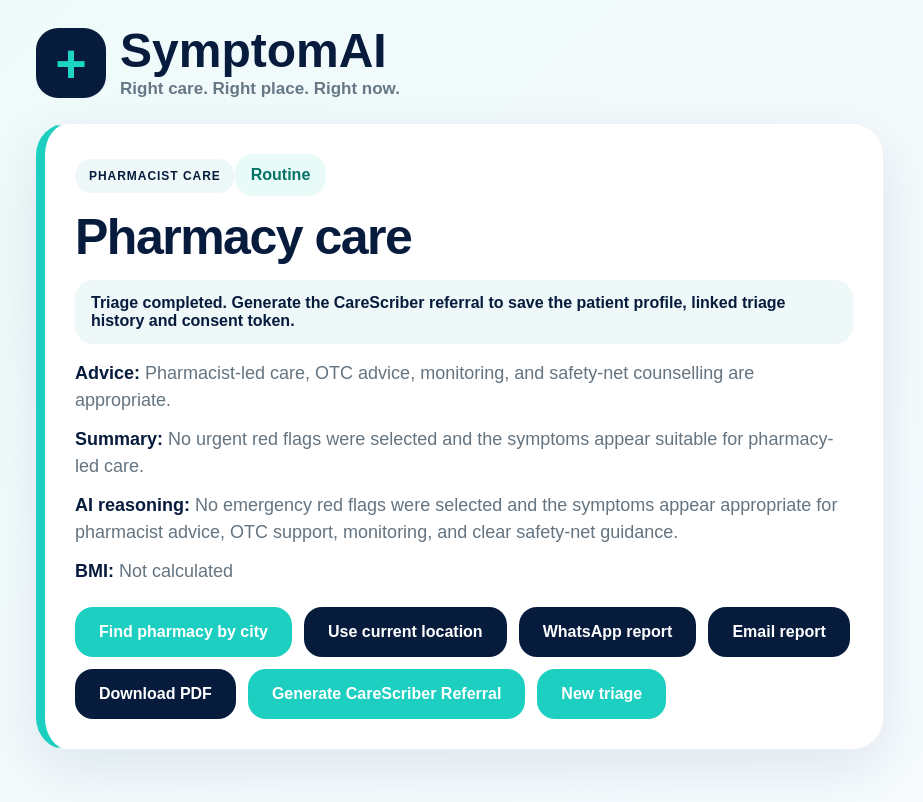
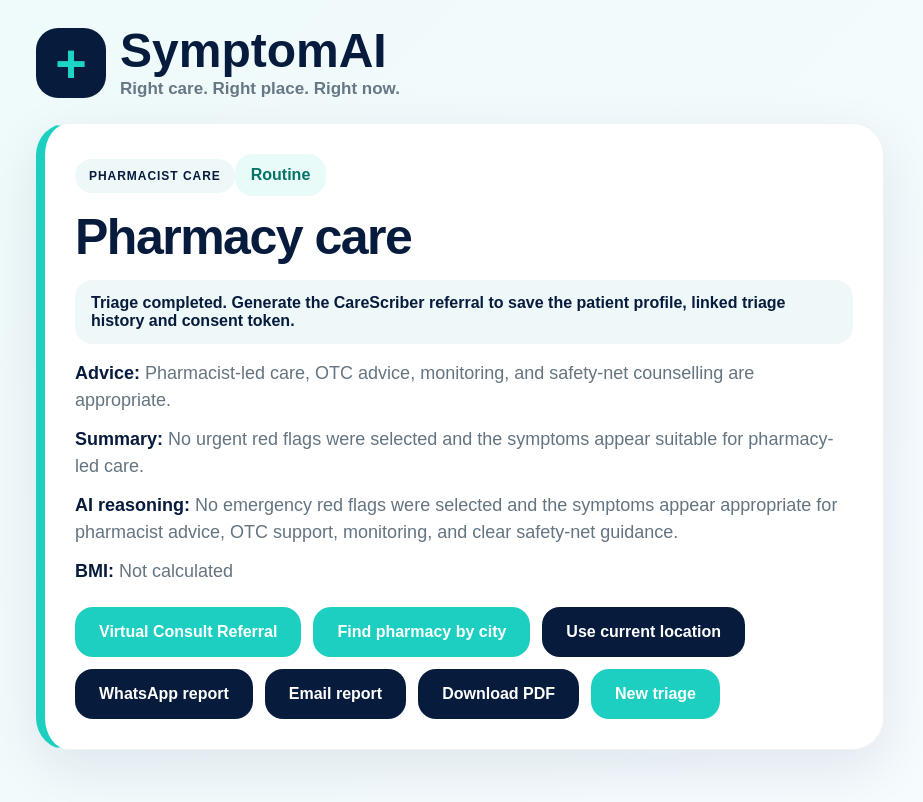
Before and after one commit to Siraajadams/symptomai, a Next.js app: page / in a window 1280 px wide. Both pictures are taken after a click on the button "Get triage recommendation". Shown: the top 802 px of the page, without its empty margins (180-1103 px from the left). Built offline with nearby package versions, Linux system fonts and the light colour scheme.

Commit message:
Update page.tsx

```diff
--- a/app/page.tsx
+++ b/app/page.tsx
@@ -471,8 +471,8 @@
 
       setReferralMessage(
         apiResult.patientCreated
-          ? "New CareScriber patient profile created and referral generated. Share the referral code and consent token with the doctor."
-          : "Existing CareScriber patient found and referral generated. Share the referral code and consent token with the doctor.",
+          ? "New CareScriber patient profile created and virtual consult referral generated. Share the referral code and consent token with the doctor."
+          : "Existing CareScriber patient found and virtual consult referral generated. Share the referral code and consent token with the doctor.",
       );
     } catch (error: any) {
       console.error("Referral error:", error);
@@ -1070,7 +1070,7 @@
             {referral && (
               <div className="referral-box">
                 <div className="referral-title">
-                  CareScriber Referral Created
+                  Virtual Consult Referral Created
                 </div>
                 <div className="result-line">
                   <b>Referral Code</b>
@@ -1095,6 +1095,16 @@
                   Call Netcare 911
                 </a>
               )}
+
+              <button
+                className="button"
+                onClick={generateCareScriberReferral}
+                disabled={referralLoading}
+              >
+                {referralLoading
+                  ? "Creating referral..."
+                  : "Virtual Consult Referral"}
+              </button>
 
               {result.routeType === "doctor" && (
                 <>
@@ -1137,16 +1147,6 @@
 
               <button className="button secondary" onClick={downloadPDF}>
                 Download PDF
-              </button>
-
-              <button
-                className="button"
-                onClick={generateCareScriberReferral}
-                disabled={referralLoading}
-              >
-                {referralLoading
-                  ? "Creating referral..."
-                  : "Generate CareScriber Referral"}
               </button>
 
               <button className="button" onClick={newTriage}>
@@ -1476,6 +1476,10 @@
               </div>
 
               <div className="button-row">
+                <button className="button" onClick={submitTriage}>
+                  Get triage recommendation
+                </button>
+
                 <button
                   className="button secondary"
                   onClick={pharmacyMapByCity}
@@ -1488,10 +1492,6 @@
                   onClick={pharmacyMapByLocation}
                 >
                   Use current location
-                </button>
-
-                <button className="button" onClick={submitTriage}>
-                  Get triage recommendation
                 </button>
               </div>
 
```
